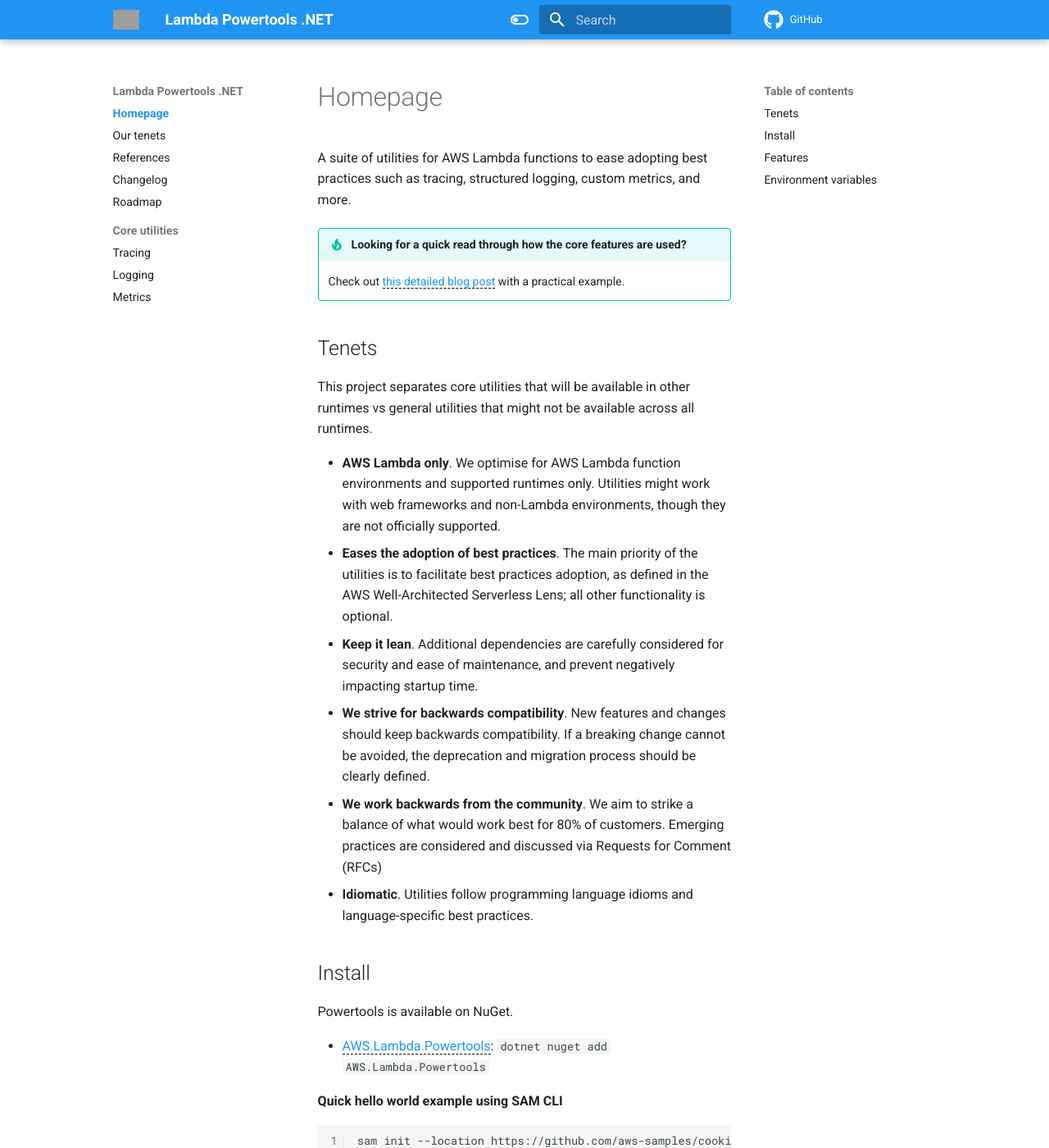
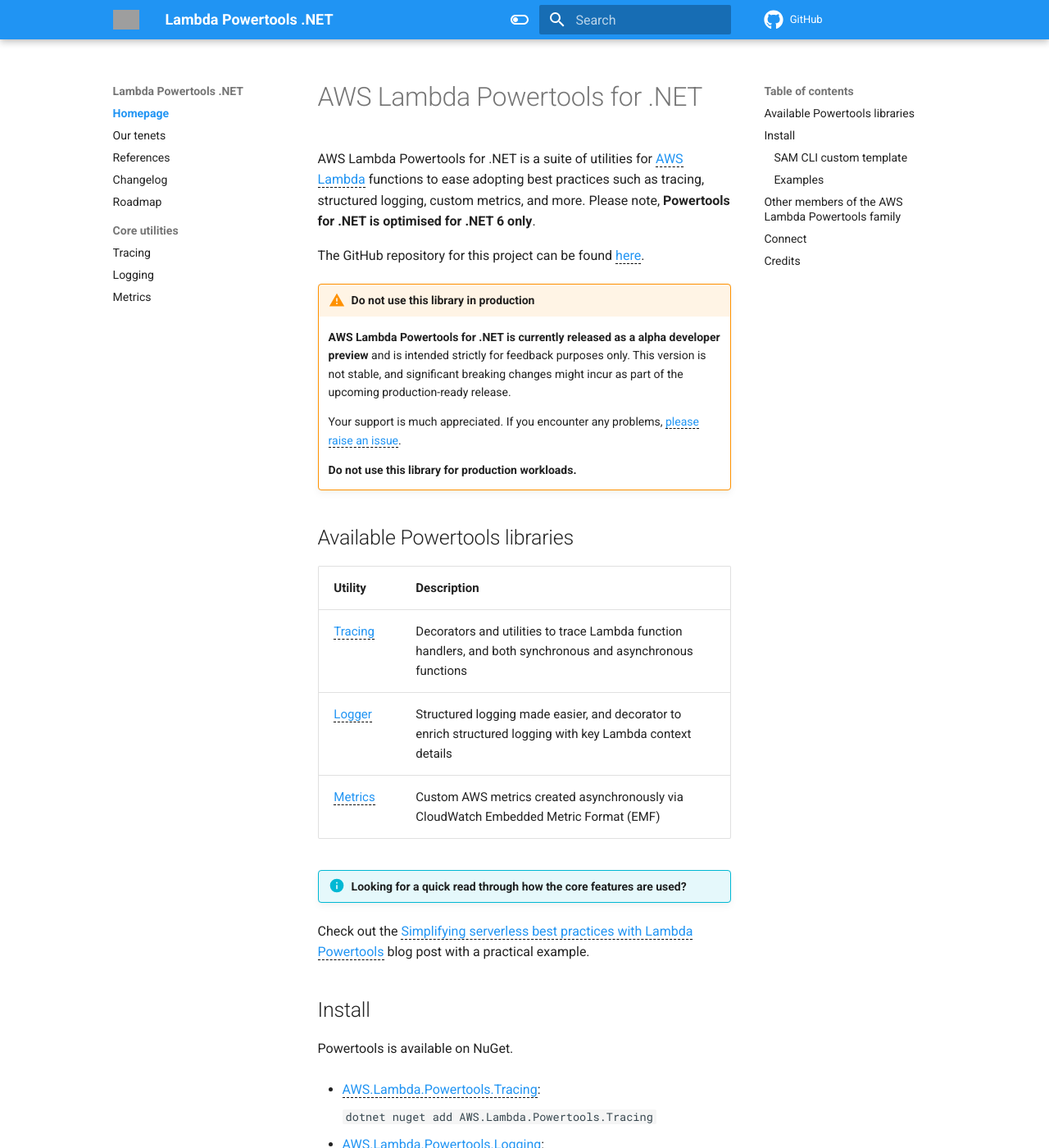
Before and after one commit to aws-powertools/powertools-lambda-dotnet, an MkDocs documentation site: the page built from docs/index.md, in a window 1280 px wide and 1400 px high. Shown: the whole window at 82% size. Built offline with MkDocs 1.6.1 and Material for MkDocs 9.7.7, drawn with Linux system fonts in a browser that asks for light colours; a script that is not in the unit is left out; comment, search, counter and statistics services are not loaded; the version menu is left out; some of the changed text lies outside the part shown; grey boxes are pictures that could not be loaded.

Commit message:
feat: update docs for homepage

````diff
--- a/docs/index.md
+++ b/docs/index.md
@@ -1,56 +1,84 @@
 ---
-title: Homepage
-description: AWS Lambda Powertools for .NET
+title: AWS Lambda Powertools for .NET (developer preview)
+description: AWS Lambda Powertools for .NET (developer preview)
 ---
 
-A suite of utilities for AWS Lambda functions to ease adopting best practices such as tracing, structured logging, custom metrics, and more.
+# AWS Lambda Powertools for .NET
 
-!!! tip "Looking for a quick read through how the core features are used?"
-  	Check out [this detailed blog post](https://aws.amazon.com/blogs/opensource/simplifying-serverless-best-practices-with-lambda-powertools/) with a practical example.
+AWS Lambda Powertools for .NET is a suite of utilities for [AWS Lambda](https://aws.amazon.com/lambda/) functions to ease adopting best practices such as tracing, structured logging, custom metrics, and more. Please note, **Powertools for .NET is optimised for .NET 6 only**.
 
-## Tenets
+The GitHub repository for this project can be found [here](https://github.com/awslabs/aws-lambda-powertools-dotnet).
 
-This project separates core utilities that will be available in other runtimes vs general utilities that might not be available across all runtimes.
+!!! warning  "Do not use this library in production"
 
-* **AWS Lambda only**. We optimise for AWS Lambda function environments and supported runtimes only. Utilities might work with web frameworks and non-Lambda environments, though they are not officially supported.
-* **Eases the adoption of best practices**. The main priority of the utilities is to facilitate best practices adoption, as defined in the AWS Well-Architected Serverless Lens; all other functionality is optional.
-* **Keep it lean**. Additional dependencies are carefully considered for security and ease of maintenance, and prevent negatively impacting startup time.
-* **We strive for backwards compatibility**. New features and changes should keep backwards compatibility. If a breaking change cannot be avoided, the deprecation and migration process should be clearly defined.
-* **We work backwards from the community**. We aim to strike a balance of what would work best for 80% of customers. Emerging practices are considered and discussed via Requests for Comment (RFCs)
-* **Idiomatic**. Utilities follow programming language idioms and language-specific best practices.
+    **AWS Lambda Powertools for .NET is currently released as a alpha developer preview** and is intended strictly for feedback purposes only. This version is not stable, and significant breaking changes might incur as part of the upcoming production-ready release.
+
+    Your support is much appreciated. If you encounter any problems, [please raise an issue](https://github.com/awslabs/aws-lambda-powertools-dotnet/issues/new/choose).
+
+    **Do not use this library for production workloads.**
+
+## Available Powertools libraries
+
+| Utility | Description
+| ------------------------------------------------- | ---------------------------------------------------------------------------------
+[Tracing](./core/tracing.md) | Decorators and utilities to trace Lambda function handlers, and both synchronous and asynchronous functions
+[Logger](./core/logging.md) | Structured logging made easier, and decorator to enrich structured logging with key Lambda context details
+[Metrics](./core/metrics.md) | Custom AWS metrics created asynchronously via CloudWatch Embedded Metric Format (EMF)
+
+!!! info "Looking for a quick read through how the core features are used?"
+   Check out the [Simplifying serverless best practices with Lambda Powertools](https://aws.amazon.com/blogs/opensource/simplifying-serverless-best-practices-with-lambda-powertools/) blog post with a practical example.
 
 ## Install
 
 Powertools is available on NuGet.
 
-* [AWS.Lambda.Powertools](https://www.nuget.org/packages?q=AWS.Lambda.Powertools): `dotnet nuget add AWS.Lambda.Powertools`
+* [AWS.Lambda.Powertools.Tracing](https://www.nuget.org/packages?q=AWS.Lambda.Powertools.Tracing):
 
-**Quick hello world example using SAM CLI**
+    `dotnet nuget add AWS.Lambda.Powertools.Tracing`
+
+* [AWS.Lambda.Powertools.Logging](https://www.nuget.org/packages?q=AWS.Lambda.Powertools.Logging):
+
+    `dotnet nuget add AWS.Lambda.Powertools.Logging`
+
+* [AWS.Lambda.Powertools.Metrics](https://www.nuget.org/packages?q=AWS.Lambda.Powertools.Metrics):
+
+    `dotnet nuget add AWS.Lambda.Powertools.Metrics`
+
+### SAM CLI custom template
+
+We have provided you with a custom template for the Serverless Application Model (SAM) command-line interface (CLI). This generates a starter project that allows you to interactively choose the Powertools features that enables you to include in your project.
 
 ```bash
 sam init --location https://github.com/aws-samples/cookiecutter-aws-sam-dotnet
 ```
 
-## Features
+To use the SAM CLI, you need the following tools.
 
-| Utility | Description
-| ------------------------------------------------- | ---------------------------------------------------------------------------------
-[Tracing](./core/tracing.md) | Decorators and utilities to trace Lambda function handlers, and both synchronous and asynchronous functions
-[Logger](./core/logging.md) | Structured logging made easier, and decorator to enrich structured logging with key Lambda context details
-[Metrics](./core/metrics.md) | Custom Metrics created asynchronously via CloudWatch Embedded Metric Format (EMF)
+* SAM CLI - [Install the SAM CLI](https://docs.aws.amazon.com/serverless-application-model/latest/developerguide/serverless-sam-cli-install.html)
+* .NET 6.0 (LTS)  - [Install .NET 6.0](https://www.microsoft.com/net/download)
+* Docker - [Install Docker community edition](https://hub.docker.com/search/?type=edition&offering=community)
 
-## Environment variables
+### Examples
 
-!!! info
-    **Explicit parameters take precedence over environment variables.**
+We have provided a few examples that should you how to use the each of the core Powertools features.
 
-| Environment variable | Description | Utility | Default |
-| ------------------------------------------------- | --------------------------------------------------------------------------------- | --------------------------------------------------------------------------------- | ------------------------------------------------- |
-| **POWERTOOLS_SERVICE_NAME** | Sets service name used for tracing namespace, metrics dimension and structured logging | All | `"service_undefined"` |
-| **POWERTOOLS_METRICS_NAMESPACE** | Sets namespace used for metrics | [Metrics](./core/metrics) | `None` |
-| **POWERTOOLS_TRACE_DISABLED** | Disables tracing | [Tracing](./core/tracing) | `false` |
-| **POWERTOOLS_TRACER_CAPTURE_RESPONSE** | Captures Lambda or method return as metadata. | [Tracing](./core/tracing) | `true` |
-| **POWERTOOLS_TRACER_CAPTURE_ERROR** | Captures Lambda or method exception as metadata. | [Tracing](./core/tracing) | `true` |
-| **POWERTOOLS_LOGGER_LOG_EVENT** | Logs incoming event | [Logging](./core/logging) | `false` |
-| **POWERTOOLS_LOGGER_SAMPLE_RATE** | Debug log sampling | [Logging](./core/logging) | `0` |
-| **POWERTOOLS_LOG_DEDUPLICATION_DISABLED** | Disables log deduplication filter protection to use Pytest Live Log feature | [Logging](./core/logging) | `false` |
+* [Tracer](https://github.com/awslabs/aws-lambda-powertools-dotnet/tree/main/examples/tracer){target="_blank"} example
+* [Logger](https://github.com/awslabs/aws-lambda-powertools-dotnet/tree/main/examples/logger/){target="_blank"} example
+* [Metrics](https://github.com/awslabs/aws-lambda-powertools-dotnet/tree/main/examples/metrics/){target="_blank"} example
+
+## Other members of the AWS Lambda Powertools family
+
+Not using .NET? No problem we have you covered. Here are the other members of the AWS Lambda Powertools family:
+
+* [AWS Lambda Powertools for Python](https://github.com/awslabs/aws-lambda-powertools-python)
+* [AWS Lambda Powertools for Java](https://github.com/awslabs/aws-lambda-powertools-java)
+* [AWS Lambda Powertools for TypeScript](https://github.com/awslabs/aws-lambda-powertools-typescript)
+
+## Connect
+
+* **AWS Developers Slack**: `#lambda-powertools` - [Invite, if you don't have an account](https://join.slack.com/t/awsdevelopers/shared_invite/zt-yryddays-C9fkWrmguDv0h2EEDzCqvw){target="_blank"}
+* **Email**: aws-lambda-powertools-feedback@amazon.com
+
+## Credits
+
+* Credits for the Lambda Powertools idea go to [DAZN](https://github.com/getndazn){target="_blank"} and their [DAZN Lambda Powertools](https://github.com/getndazn/dazn-lambda-powertools/){target="_blank"}.
--- /dev/null
+++ b/docs/tenets.md
@@ -0,0 +1,13 @@
+---
+title: AWS Lambda Powertools for .NET (developer preview)
+description: AWS Lambda Powertools for .NET (developer preview)
+---
+
+Core utilities such as Tracing, Logging, Metrics, and Event Handler will be available across all Lambda Powertools runtimes. Additional utilities are subjective to each language ecosystem and customer demand.
+
+* **AWS Lambda only**. We optimise for AWS Lambda function environments and supported runtimes only. Utilities might work with web frameworks and non-Lambda environments, though they are not officially supported.
+* **Eases the adoption of best practices**. The main priority of the utilities is to facilitate best practices adoption, as defined in the AWS Well-Architected Serverless Lens; all other functionality is optional.
+* **Keep it lean**. Additional dependencies are carefully considered for security and ease of maintenance, and prevent negatively impacting startup time.
+* **We strive for backwards compatibility**. New features and changes should keep backwards compatibility. If a breaking change cannot be avoided, the deprecation and migration process should be clearly defined.
+* **We work backwards from the community**. We aim to strike a balance of what would work best for 80% of customers. Emerging practices are considered and discussed via Requests for Comment (RFCs)
+* **Idiomatic**. Utilities follow programming language idioms and language-specific best practices.
````
Also changed, not shown: docs/references.md (added, +24 -0 lines).
